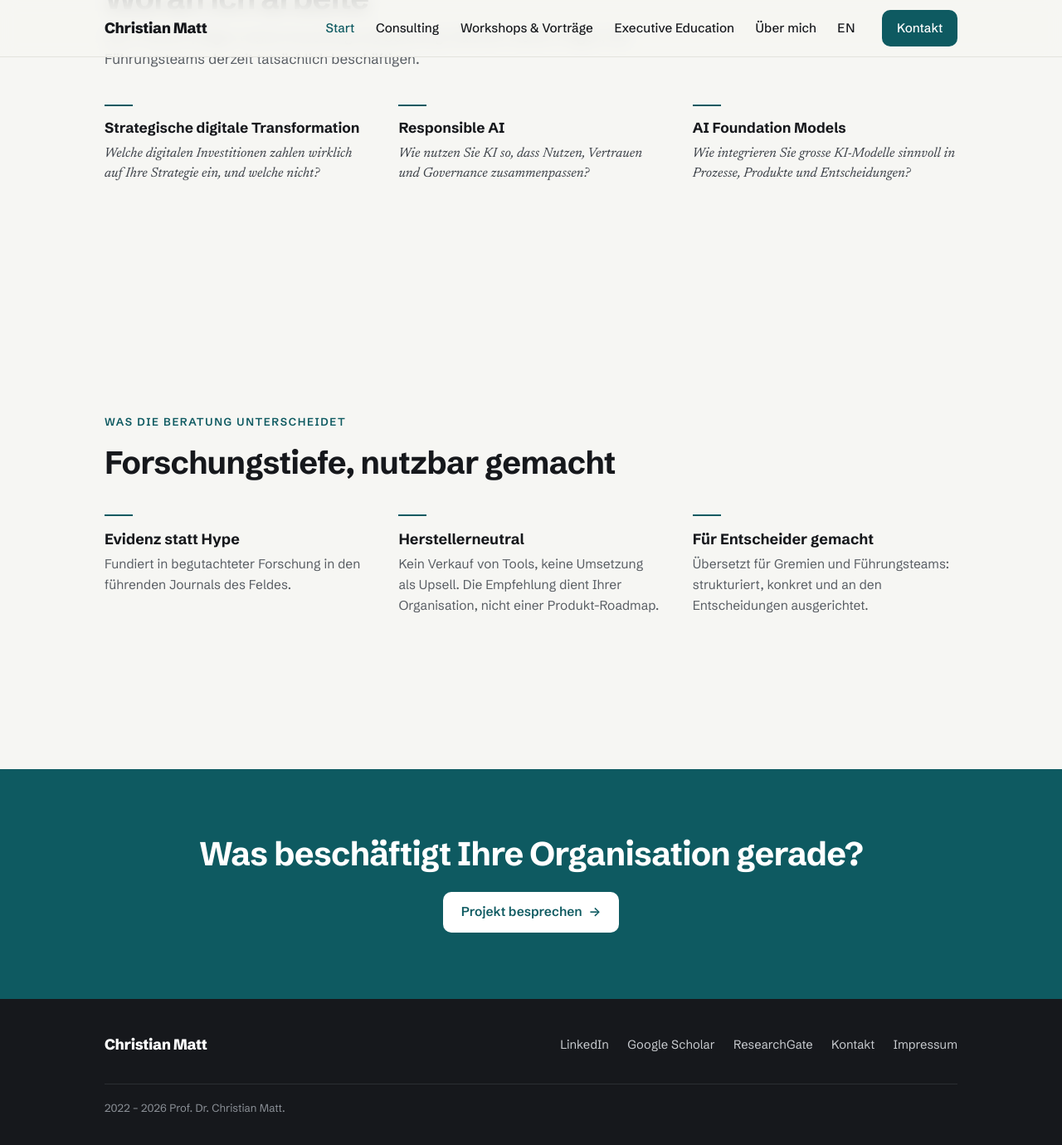
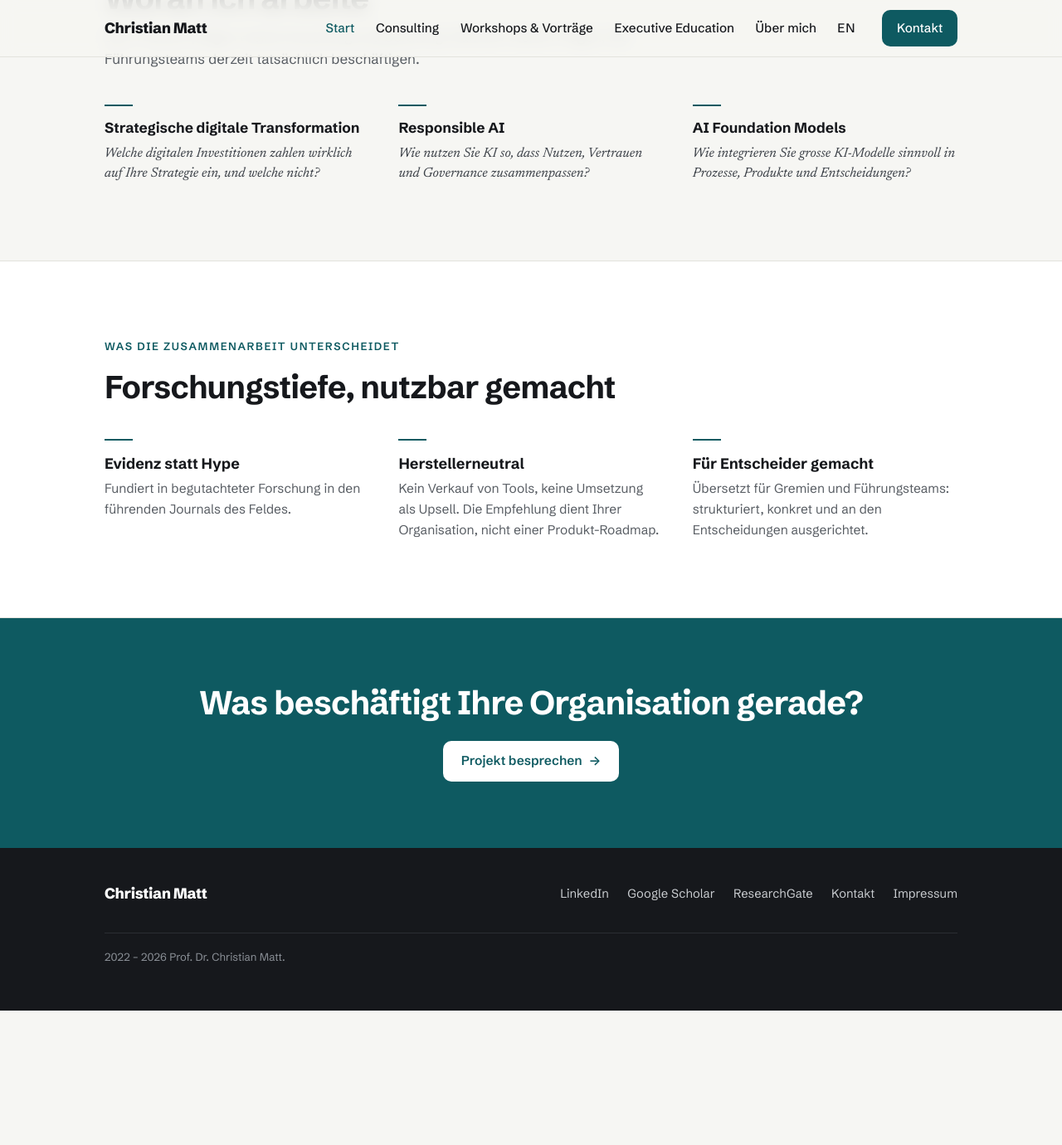
Before and after one commit to christian-matt/christian-matt.github.io, a Jekyll site: the page built from pages/index.md, in a window 1280 px wide and 1400 px high, scrolled down 1053 px. Shown: the top 1380 px of the window at 83% size. Built offline with Jekyll 4.4.1, drawn with Linux system fonts in a browser that asks for light colours; after the commit the page ends 2271 px from its top, so only the background shows below that.

Commit message:
Adjust layout homepage.

```diff
--- a/_layouts/home.html
+++ b/_layouts/home.html
@@ -10,5 +10,5 @@ layout: default
   </div>
 </section>
 <section class="section section-topics"><div class="wrap markdown-section">{{ sections[1] }}</div></section>
-<section class="section section-benefits"><div class="wrap section markdown-section">{{ sections[2] }}</div></section>
+<section class="section section-benefits"><div class="wrap markdown-section">{{ sections[2] }}</div></section>
 <section class="cta-band"><div class="wrap markdown-section">{{ sections[3] }}</div></section>
--- a/assets/css/site.css
+++ b/assets/css/site.css
@@ -63,7 +63,7 @@ a:focus-visible,button:focus-visible,input:focus-visible,select:focus-visible,te
 /* Shared subpage structure */
 .subpage-hero{padding-block:clamp(46px,7vw,84px) clamp(8px,2vw,20px)}
 .subpage-section{padding-block:clamp(56px,8vw,92px)}
-.subpage-section--surface{background:var(--surface);border-block:1px solid var(--line)}
+.subpage-section--surface,.section-benefits{background:var(--surface);border-block:1px solid var(--line)}
 
 /* Referenzleiste */
 .proof-strip{border-block:1px solid var(--line);background:var(--surface)}
--- a/pages/index.md
+++ b/pages/index.md
@@ -35,7 +35,7 @@ Drei Themen prägen meine Forschung und Beratung. Dahinter stehen Fragen, die F
 
 ---
 
-Was die Beratung unterscheidet
+Was die Zusammenarbeit unterscheidet
 
 ## Forschungstiefe, nutzbar gemacht
 
```
Also changed, not shown: pages/index-en.md (+1 -1 lines).
